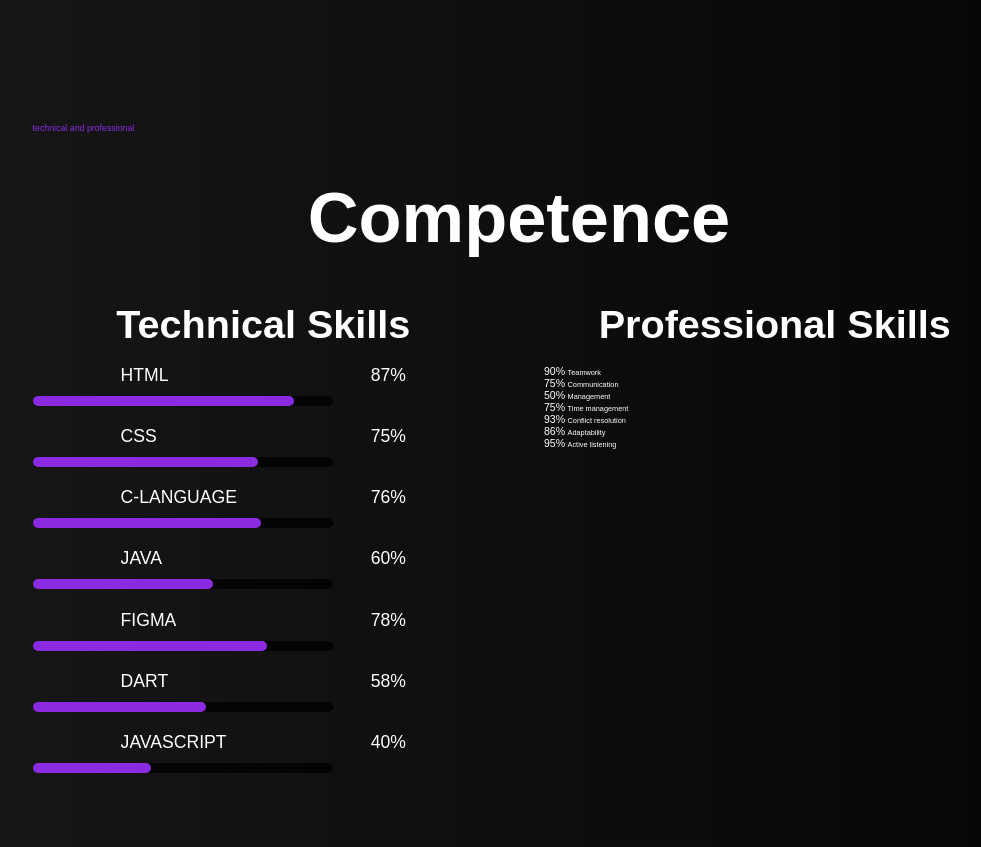
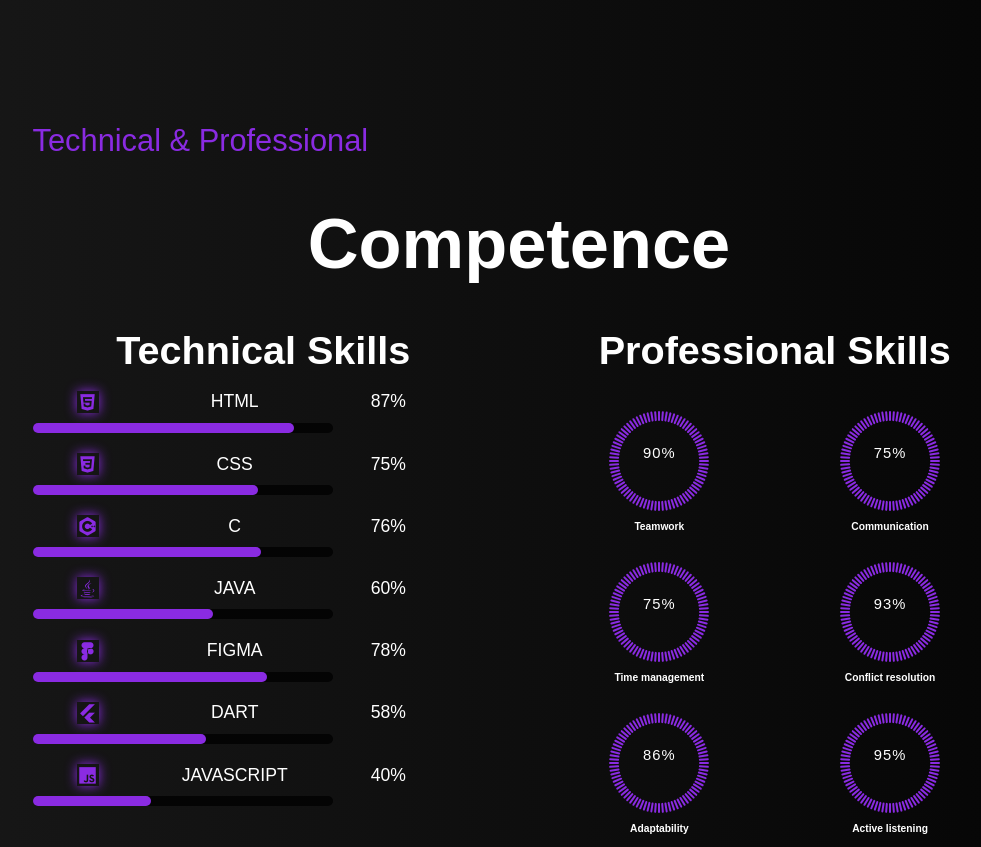
Before and after one commit to Bistrel2002/Portfolio, a website: page index.html in a window 1280 px wide. Shown: the part 3700-4547 px from the top of the page, without its empty margins (121-1102 px from the left). Drawn offline with nearby package versions, Linux system fonts and the light colour scheme.

Commit message:
skills
professional skills

```diff
--- a/index.html
+++ b/index.html
@@ -4,7 +4,7 @@
   <meta charset="UTF-8" />
   <meta name="viewport" content="width=device-width, initial-scale=1.0" />
   <title>WS playground</title>
-  <link rel="stylesheet" href="public/style.css">
+  <link rel="stylesheet" href="style.css">
   <link href='https://unpkg.com/boxicons@2.1.4/css/boxicons.min.css' rel='stylesheet'>
 </head>
 
@@ -213,7 +213,7 @@
 
   <section class="competence" id="competence">
     <div class="main-text">
-      <span>technical and professional</span>
+      <span>Technical & Professional</span>
       <h2 class="heading">Competence</h2>
     </div>
 
@@ -222,6 +222,7 @@
         <h3>Technical Skills</h3>
         <div class="skill-bar">
           <div class="info">
+            <i class='bx bxl-html5' ></i>
             <p>HTML</p>
             <p>87%</p>
           </div>
@@ -232,6 +233,7 @@
 
         <div class="skill-bar">
           <div class="info">
+            <i class='bx bxl-css3' ></i>
             <p>CSS</p>
             <p>75%</p>
           </div>
@@ -242,7 +244,8 @@
 
         <div class="skill-bar">
           <div class="info">
-            <p>C-LANGUAGE</p>
+            <i class='bx bxl-c-plus-plus' ></i>
+            <p>C</p>
             <p>76%</p>
           </div>
           <div class="bar">
@@ -252,6 +255,7 @@
 
         <div class="skill-bar">
           <div class="info">
+            <i class='bx bxl-java' ></i>
             <p>JAVA</p>
             <p>60%</p>
           </div>
@@ -262,6 +266,7 @@
 
         <div class="skill-bar">
           <div class="info">
+            <i class='bx bxl-figma'></i>
             <p>FIGMA</p>
             <p>78%</p>
           </div>
@@ -272,6 +277,7 @@
 
         <div class="skill-bar">
           <div class="info">
+            <i class='bx bxl-flutter' ></i>
             <p>DART</p>
             <p>58%</p>
           </div>
@@ -282,6 +288,7 @@
 
         <div class="skill-bar">
           <div class="info">
+            <i class='bx bxl-javascript' ></i>
             <p>JAVASCRIPT</p>
             <p>40%</p>
           </div>
@@ -295,11 +302,7 @@
         <h3>Professional Skills</h3>
         <div class="professional">
           <div class ="box">
-            <div class="circle">
-                <div class="points" style="--i:1"></div>
-                <div class="points" style="--i:1"></div>
-                <div class="points" style="--i:1"></div>
-            </div>
+            <div class="circle" data-dots="80" data-percent="90"></div>
             <div class="text">
               <big>90%</big>
               <small>Teamwork</small>
@@ -307,11 +310,7 @@
           </div>
 
           <div class ="box">
-            <div class="circle">
-              <div class="points" style="--i:1"></div>
-              <div class="points" style="--i:1"></div>
-              <div class="points" style="--i:1"></div>
-            </div>
+            <div class="circle" data-dots="80" data-percent="90"></div>
             <div class="text">
               <big>75%</big>
               <small>Communication</small>
@@ -319,23 +318,7 @@
           </div>
 
           <div class ="box">
-            <div class="circle">
-              <div class="points" style="--i:1"></div>
-              <div class="points" style="--i:1"></div>
-              <div class="points" style="--i:1"></div>
-            </div>
-            <div class="text">
-              <big>50%</big>
-              <small>Management</small>
-            </div>
-          </div>
-
-          <div class ="box">
-            <div class="circle">
-              <div class="points" style="--i:1"></div>
-              <div class="points" style="--i:1"></div>
-              <div class="points" style="--i:1"></div>
-            </div>
+            <div class="circle" data-dots="80" data-percent="90"></div>
             <div class="text">
               <big>75%</big>
               <small>Time management</small>
@@ -343,11 +326,7 @@
           </div>
 
           <div class ="box">
-            <div class="circle">
-              <div class="points" style="--i:1"></div>
-              <div class="points" style="--i:1"></div>
-              <div class="points" style="--i:1"></div>
-            </div>
+            <div class="circle" data-dots="80" data-percent="90"></div>
             <div class="text">
               <big>93%</big>
               <small>Conflict resolution</small>
@@ -355,11 +334,7 @@
           </div>
 
           <div class ="box">
-            <div class="circle">
-              <div class="points" style="--i:1"></div>
-              <div class="points" style="--i:1"></div>
-              <div class="points" style="--i:1"></div>
-            </div>
+            <div class="circle" data-dots="80" data-percent="90"></div>
             <div class="text">
               <big>86%</big>
               <small>Adaptability</small>
@@ -367,11 +342,7 @@
           </div>
 
           <div class ="box">
-            <div class="circle">
-              <div class="points" style="--i:1"></div>
-              <div class="points" style="--i:1"></div>
-              <div class="points" style="--i:1"></div>
-            </div>
+            <div class="circle" data-dots="80" data-percent="90"></div>
             <div class="text">
               <big>95%</big>
               <small>Active listening</small>
@@ -435,6 +406,6 @@
       ® Tsangue Bistrel | All Rights Reserved
     </p>
   </footer>
-  <script type="module" src="/src/main.js"></script>
+  <script type="module" src="../Portfolio/src/main.js"></script>
 </body>
 </html>
--- a/src/main.js
+++ b/src/main.js
@@ -23,3 +23,23 @@ menuIcon.onclick = () =>{
     menuIcon.classList.toggle('bx-x');
     navbar.classList.toggle('active')
 }
+
+const circles = document.querySelectorAll('.circle');
+circles.forEach(elem => {
+    var dots = elem.getAttribute("data-dots");
+    var marked = elem.getAttribute("data-percent");
+    var percent = Math.floor(dots * marked / 100);
+    var points = "";
+    var rotate = 360 / dots;
+
+    for (let i = 0; i < dots; i++) {
+        points += `<div class="points" style="--i:${i}; --rot:${rotate}deg"></div>`;
+    }
+
+    elem.innerHTML = points;
+
+    const pointMarked = elem.querySelectorAll('.points');
+    for (let i = 0; i < percent; i++) {
+        pointMarked[i].classList.add('marked');
+    }
+});
--- a/public/style.css
+++ b/style.css
@@ -472,6 +472,10 @@ span{
     background-image: linear-gradient(to right ,rgba(24, 24, 24), rgba(4, 4, 4) );
 }
 
+.competence .main-text span{
+    text-align: center;
+    font-size: 3.5rem;
+}
 .skill-main{
     width: 100%;
     display: grid;
@@ -495,7 +499,20 @@ span{
     display: flex;
     justify-content: space-between;
     align-items: center;
-    padding: 0 10rem;
+    padding: 0 10rem 0 5rem;
+}
+
+.skill-left .skill-bar i{
+    font-size: 2.5rem;
+    color: var(--main-color);
+    transition: 0.3s ease-in-out;
+    box-shadow: 0 0 12px var(--main-color);
+}
+
+.skill-left .skill-bar i:hover{
+    transform: scale(1.2);
+    color: var(--other-color);
+    box-shadow: 0 0 10px var(--other-color);
 }
 
 .skill-left .skill-bar .bar{
@@ -615,8 +632,68 @@ span{
     }
 }
 
+.professional{
+    display: grid;
+    grid-template-columns: 1fr 1fr;
+}
 
+.box{
+    position: relative;
+    margin: 10px 0 ;
+    flex: 1 1 15rem;
+}
 
+.box .text{
+    text-align: center;
+    font-size: 1.4rem;
+}
+
+.box .text big{
+    font-weight: 400;
+    letter-spacing: 1px;
+    position: absolute;
+    top: 40%;
+    left: 50%;
+    transform: translate(-50%,-50%);
+}
+
+.box .text small{
+    display: block;
+    font-weight: 600;
+}
+
+.box .circle{
+    width: 100%;
+    height: 120px;
+    display: flex;
+    justify-content: center;
+    align-items: center;
+}
+
+.points{
+    width: 2px;
+    height: 10px;
+    background-color: var(--main-color);
+    position: absolute;
+    border-radius: 3px;
+    transform: rotate(calc(var(--i) * var(--rot))) translateY(-45px);
+}
+
+.points .marked{
+    animation: glow 0.1s linear forwards;
+    animation-delay: calc(var(--i) * 0.05s);
+}
+
+@keyframes glow{
+    0%{
+        background-image: var(--background-image);
+        box-shadow: none;
+    }
+    100%{
+        background-color: var(--main-color);
+        box-shadow: var(--main-color);
+    }
+}
 
 .contact{
     background-image: linear-gradient(to right ,rgba(24, 24, 24), rgba(4, 4, 4) );
```
